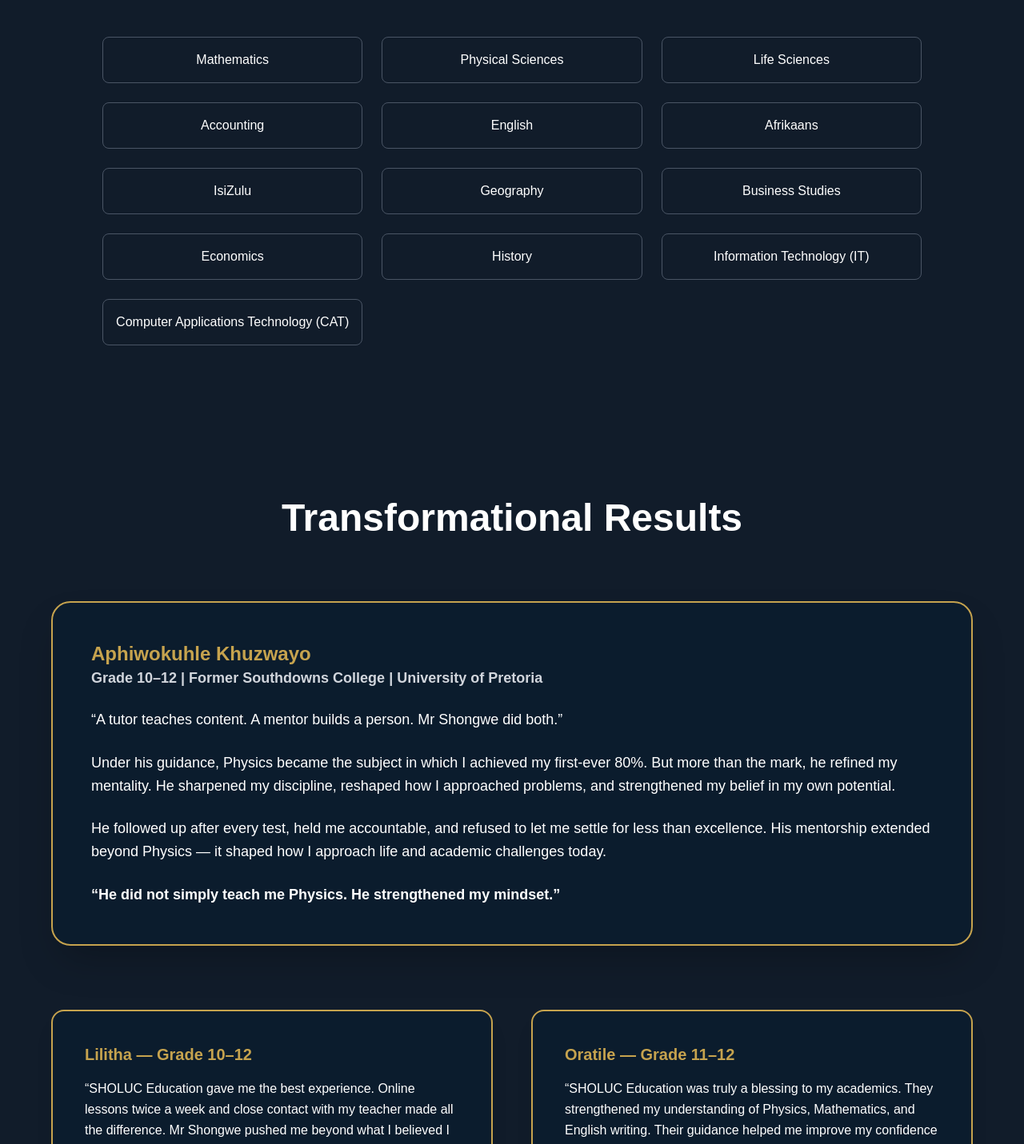
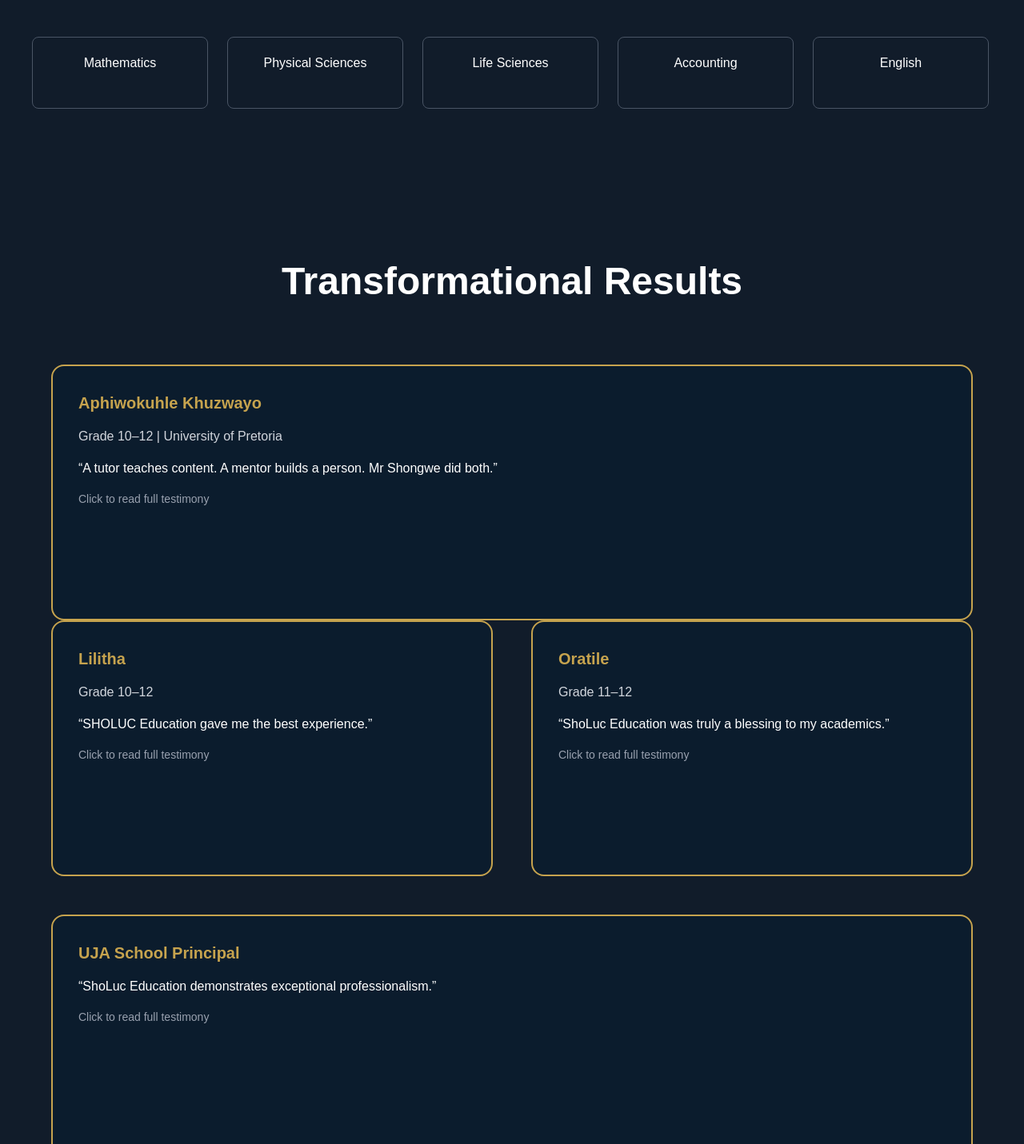
Before and after one commit to sholucholdings-hash/sholuc-education, a Next.js app: page / in a window 1280 px wide. Shown: the part 2702-4133 px from the top of the page at 80% size. Built offline with nearby package versions, Linux system fonts and the light colour scheme.

Commit message:
Added testimonial 3D flip animation

```diff
--- a/app/page.tsx
+++ b/app/page.tsx
@@ -3,6 +3,7 @@
 import { useState } from "react";
 
 export default function Home() {
+  const [flippedCard, setFlippedCard] = useState<number | null>(null);
   const [loading, setLoading] = useState(false);
   const [success, setSuccess] = useState(false);
   const [applicantType, setApplicantType] = useState("");
@@ -20,7 +21,8 @@
     "Economics",
     "History",
     "Information Technology (IT)",
-    "Computer Applications Technology (CAT)"
+    "Computer Applications Technology (CAT)",
+    "Engineering Graphics & Design (EGD)",
   ];
 
   const gradesList = [
@@ -263,12 +265,37 @@
       {/* SUBJECTS DISPLAY */}
       <section className="bg-[#111C2A] py-20 px-6 text-center">
 <h2 className="text-4xl font-bold mb-12">Subjects Offered</h2>
-        <div className="grid md:grid-cols-3 gap-6 max-w-5xl mx-auto">
-          {subjects.map((subject) => (
-            <div key={subject} className="border border-gray-600 p-4 rounded-lg">
+
+<div className="overflow-x-auto">
+<div className="flex gap-6 px-4">
+
+{[
+"Mathematics",
+"Physical Sciences",
+"Life Sciences",
+"Accounting",
+"English",
+"Afrikaans",
+"IsiZulu",
+"Geography",
+"Business Studies",
+"Economics",
+"History",
+"Information Technology (IT)",
+"Computer Applications Technology (CAT)",
+"Engineering Graphics & Design (EGD)"
+].map((subject,i)=>(
+
+<div
+key={i}
+className="min-w-[220px] border border-gray-600 p-5 rounded-lg"
+>
 {subject}
 </div>
+
 ))}
+
+</div>
 </div>
 </section>
 
@@ -281,75 +308,191 @@
     </h2>
 
     {/* APHIWE FEATURED TESTIMONIAL */}
-    <div className="bg-[#0B1C2D] p-12 rounded-3xl shadow-2xl border-2 border-[#C6A34E] mb-20">
-      <p className="text-2xl font-semibold text-[#C6A34E] mb-6">
+    <div
+onClick={() => setFlippedCard(flippedCard === 0 ? null : 0)}
+className="cursor-pointer perspective"
+>
+
+<div
+className={`relative w-full h-[320px] transition-transform duration-700 transform-style ${
+flippedCard === 0 ? "rotate-y-180" : ""
+}`}
+>
+
+{/* FRONT */}
+
+<div className="absolute inset-0 bg-[#0B1C2D] border-2 border-[#C6A34E] p-8 rounded-2xl backface-hidden">
+
+<p className="text-xl font-semibold text-[#C6A34E] mb-4">
 Aphiwokuhle Khuzwayo
-        <span className="block text-lg text-gray-300">
-          Grade 10–12 | Former Southdowns College | University of Pretoria
-        </span>
 </p>
 
-      <p className="text-lg leading-relaxed mb-6">
-        “A tutor teaches content. A mentor builds a person.
-        Mr Shongwe did both.”
+<p className="text-gray-300 mb-4">
+Grade 10–12 | University of Pretoria
 </p>
 
-      <p className="text-lg leading-relaxed mb-6">
-        Under his guidance, Physics became the subject in which I achieved my first-ever 80%.
-        But more than the mark, he refined my mentality. He sharpened my discipline,
-        reshaped how I approached problems, and strengthened my belief in my own potential.
+<p>
+“A tutor teaches content. A mentor builds a person. Mr Shongwe did both.”
 </p>
 
-      <p className="text-lg leading-relaxed mb-6">
-        He followed up after every test, held me accountable, and refused to let me settle
-        for less than excellence. His mentorship extended beyond Physics — it shaped how
-        I approach life and academic challenges today.
+<p className="text-gray-400 mt-4 text-sm">
+Click to read full testimony
 </p>
 
-      <p className="text-lg font-semibold">
-        “He did not simply teach me Physics.
-        He strengthened my mindset.”
+</div>
+
+{/* BACK */}
+
+<div className="absolute inset-0 bg-[#0B1C2D] border-2 border-[#C6A34E] p-8 rounded-2xl rotate-y-180 backface-hidden">
+
+<p className="text-xl font-semibold text-[#C6A34E] mb-4">
+Full Testimony
 </p>
+
+<p className="text-sm leading-relaxed">
+Under his guidance Physics became the subject in which I achieved my first-ever 80%. But more importantly he refined my mentality, sharpened my discipline and strengthened my belief in my potential. His mentorship shaped how I approach challenges and pursue excellence today.
+</p>
+
+</div>
+
+</div>
 </div>
 
     {/* GRID TESTIMONIALS */}
     <div className="grid md:grid-cols-2 gap-12">
 
-      <div className="bg-[#0B1C2D] p-10 rounded-2xl shadow-xl border-2 border-[#C6A34E]">
+      <div
+onClick={() => setFlippedCard(flippedCard === 1 ? null : 1)}
+className="cursor-pointer perspective"
+>
+
+<div
+className={`relative w-full h-[320px] transition-transform duration-700 transform-style ${
+flippedCard === 1 ? "rotate-y-180" : ""
+}`}
+>
+
+<div className="absolute inset-0 bg-[#0B1C2D] border-2 border-[#C6A34E] p-8 rounded-2xl backface-hidden">
+
 <p className="text-xl font-semibold text-[#C6A34E] mb-4">
-          Lilitha — Grade 10–12
+Lilitha
 </p>
-        <p className="leading-relaxed">
-          “SHOLUC Education gave me the best experience. Online lessons twice a week
-          and close contact with my teacher made all the difference. Mr Shongwe pushed
-          me beyond what I believed I could achieve and built my self-confidence.
-          He thrives for nothing but greatness.”
+
+<p className="text-gray-300 mb-4">
+Grade 10–12
 </p>
+
+<p>
+“SHOLUC Education gave me the best experience.”
+</p>
+
+<p className="text-gray-400 mt-4 text-sm">
+Click to read full testimony
+</p>
+
 </div>
 
-      <div className="bg-[#0B1C2D] p-10 rounded-2xl shadow-xl border-2 border-[#C6A34E]">
+<div className="absolute inset-0 bg-[#0B1C2D] border-2 border-[#C6A34E] p-8 rounded-2xl rotate-y-180 backface-hidden">
+
 <p className="text-xl font-semibold text-[#C6A34E] mb-4">
-          Oratile — Grade 11–12
+Full Testimony
 </p>
-        <p className="leading-relaxed">
-          “SHOLUC Education was truly a blessing to my academics.
-          They strengthened my understanding of Physics, Mathematics,
-          and English writing. Their guidance helped me improve my confidence
-          and ultimately gain university admission for the degree I’ve always wanted.”
+
+<p className="text-sm leading-relaxed">
+Online lessons twice a week and constant support helped me understand concepts I never believed I could. Mr Shongwe pushed me toward excellence and helped grow my confidence.
 </p>
+
 </div>
 
-      <div className="bg-[#0B1C2D] p-10 rounded-2xl shadow-xl border-2 border-[#C6A34E] md:col-span-2">
+</div>
+</div>
+
+      <div
+onClick={() => setFlippedCard(flippedCard === 2 ? null : 2)}
+className="cursor-pointer perspective"
+>
+
+<div
+className={`relative w-full h-[320px] transition-transform duration-700 transform-style ${
+flippedCard === 2 ? "rotate-y-180" : ""
+}`}
+>
+
+<div className="absolute inset-0 bg-[#0B1C2D] border-2 border-[#C6A34E] p-8 rounded-2xl backface-hidden">
+
 <p className="text-xl font-semibold text-[#C6A34E] mb-4">
-          Principal — UJA School
+Oratile
 </p>
-        <p className="leading-relaxed">
-          “ShoLuc Education has demonstrated exceptional professionalism,
-          structure, and measurable academic impact. Their examination preparation
-          workshops were delivered with clarity, discipline, and strategic insight.
-          We observed improved learner confidence and stronger performance across
-          targeted subjects. We regard ShoLuc Education as a credible academic partner.”
+
+<p className="text-gray-300 mb-4">
+Grade 11–12
 </p>
+
+<p>
+“ShoLuc Education was truly a blessing to my academics.”
+</p>
+
+<p className="text-gray-400 mt-4 text-sm">
+Click to read full testimony
+</p>
+
+</div>
+
+<div className="absolute inset-0 bg-[#0B1C2D] border-2 border-[#C6A34E] p-8 rounded-2xl rotate-y-180 backface-hidden">
+
+<p className="text-xl font-semibold text-[#C6A34E] mb-4">
+Full Testimony
+</p>
+
+<p className="text-sm leading-relaxed">
+They strengthened my understanding of Physics, Mathematics and English writing while building my confidence. Their support ultimately helped me gain university admission.
+</p>
+
+</div>
+
+</div>
+</div>
+
+      <div
+onClick={() => setFlippedCard(flippedCard === 3 ? null : 3)}
+className="cursor-pointer perspective md:col-span-2"
+>
+
+<div
+className={`relative w-full h-[320px] transition-transform duration-700 transform-style ${
+flippedCard === 3 ? "rotate-y-180" : ""
+}`}
+>
+
+<div className="absolute inset-0 bg-[#0B1C2D] border-2 border-[#C6A34E] p-8 rounded-2xl backface-hidden">
+
+<p className="text-xl font-semibold text-[#C6A34E] mb-4">
+UJA School Principal
+</p>
+
+<p>
+“ShoLuc Education demonstrates exceptional professionalism.”
+</p>
+
+<p className="text-gray-400 mt-4 text-sm">
+Click to read full testimony
+</p>
+
+</div>
+
+<div className="absolute inset-0 bg-[#0B1C2D] border-2 border-[#C6A34E] p-8 rounded-2xl rotate-y-180 backface-hidden">
+
+<p className="text-xl font-semibold text-[#C6A34E] mb-4">
+Full Testimony
+</p>
+
+<p className="text-sm leading-relaxed">
+ShoLuc Education delivers structured and disciplined academic workshops. We observed improved learner confidence and stronger academic performance across targeted subjects.
+</p>
+
+</div>
+
+</div>
 </div>
 
     </div>
```
Lines whose indentation alone changed are shown as unchanged.
